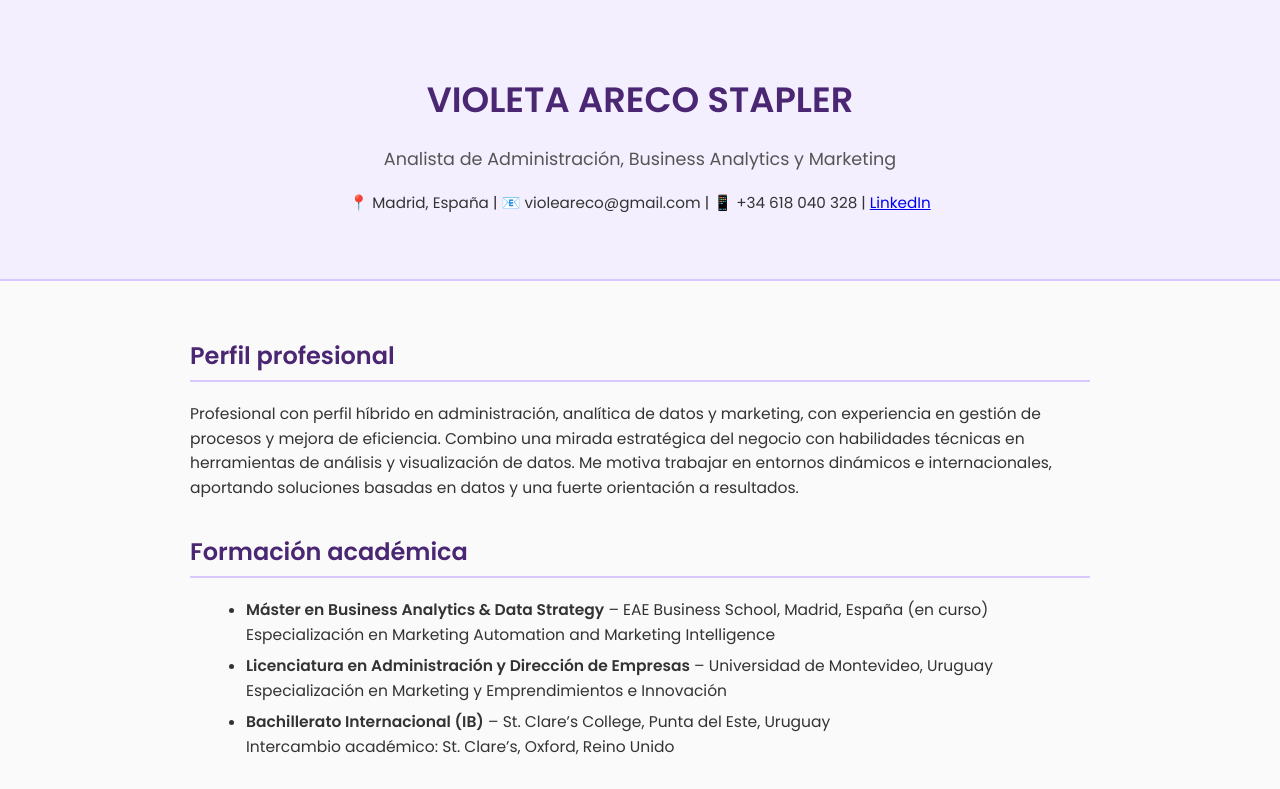
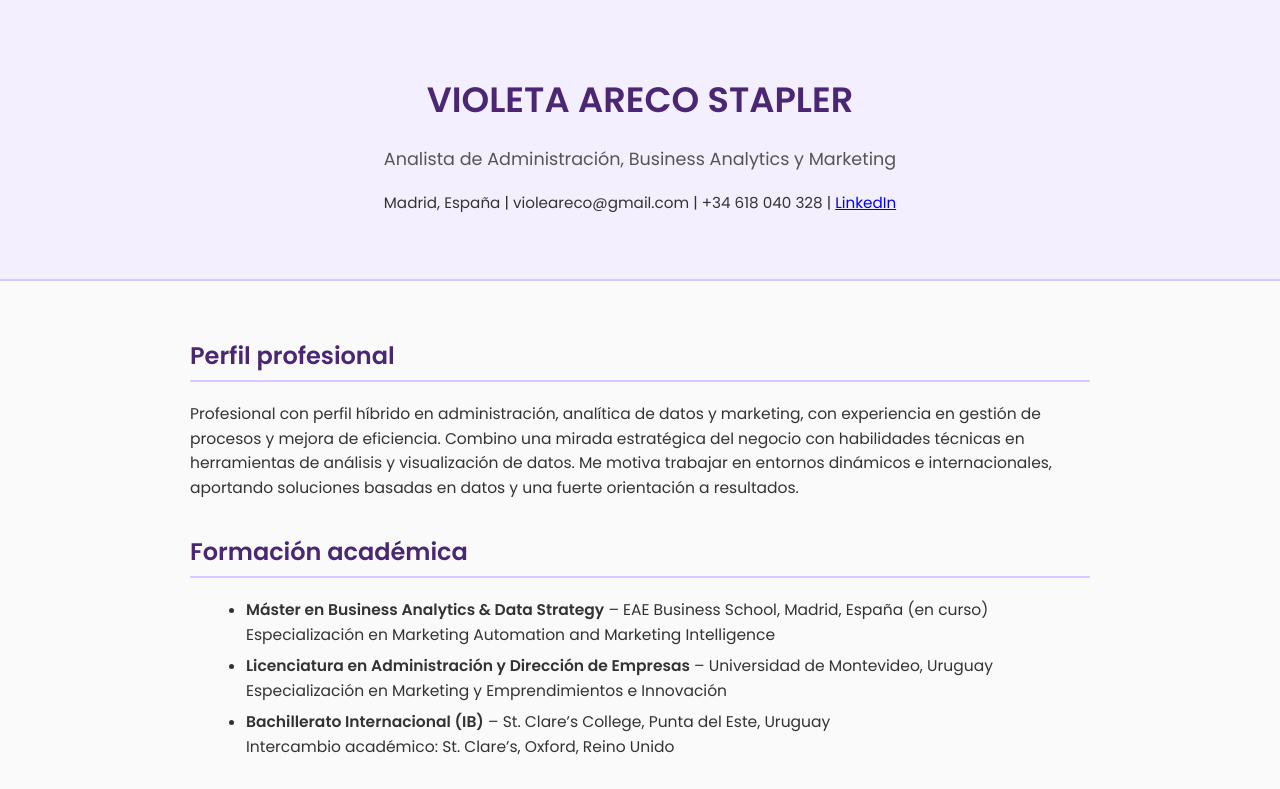
Before and after one commit to Violeta-Areco/cv-violetaareco, a plain HTML site: page index.html in a window 1280 px wide. Shown: the top 789 px of the page. Drawn offline with Linux system fonts and the light colour scheme.

Commit message:
Update index.html

```diff
--- a/index.html
+++ b/index.html
@@ -83,7 +83,7 @@
     <h1>VIOLETA ARECO STAPLER</h1>
     <p class="subtitle">Analista de Administración, Business Analytics y Marketing</p>
     <p class="contact">
-      📍 Madrid, España | 📧 violeareco@gmail.com | 📱 +34 618 040 328 |
+      Madrid, España | violeareco@gmail.com | +34 618 040 328 |
       <a href="https://www.linkedin.com/in/violetaareco" target="_blank">LinkedIn</a>
     </p>
   </header>
```
